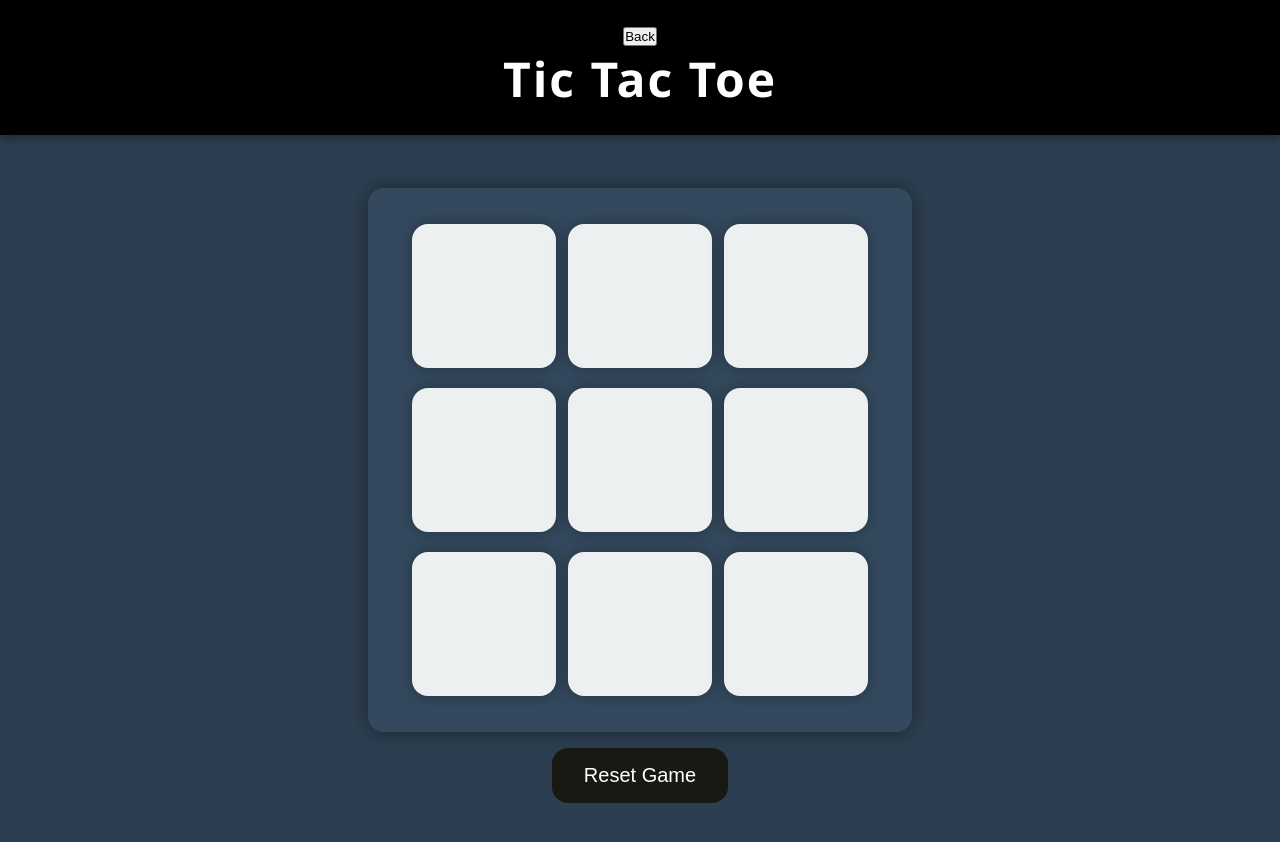
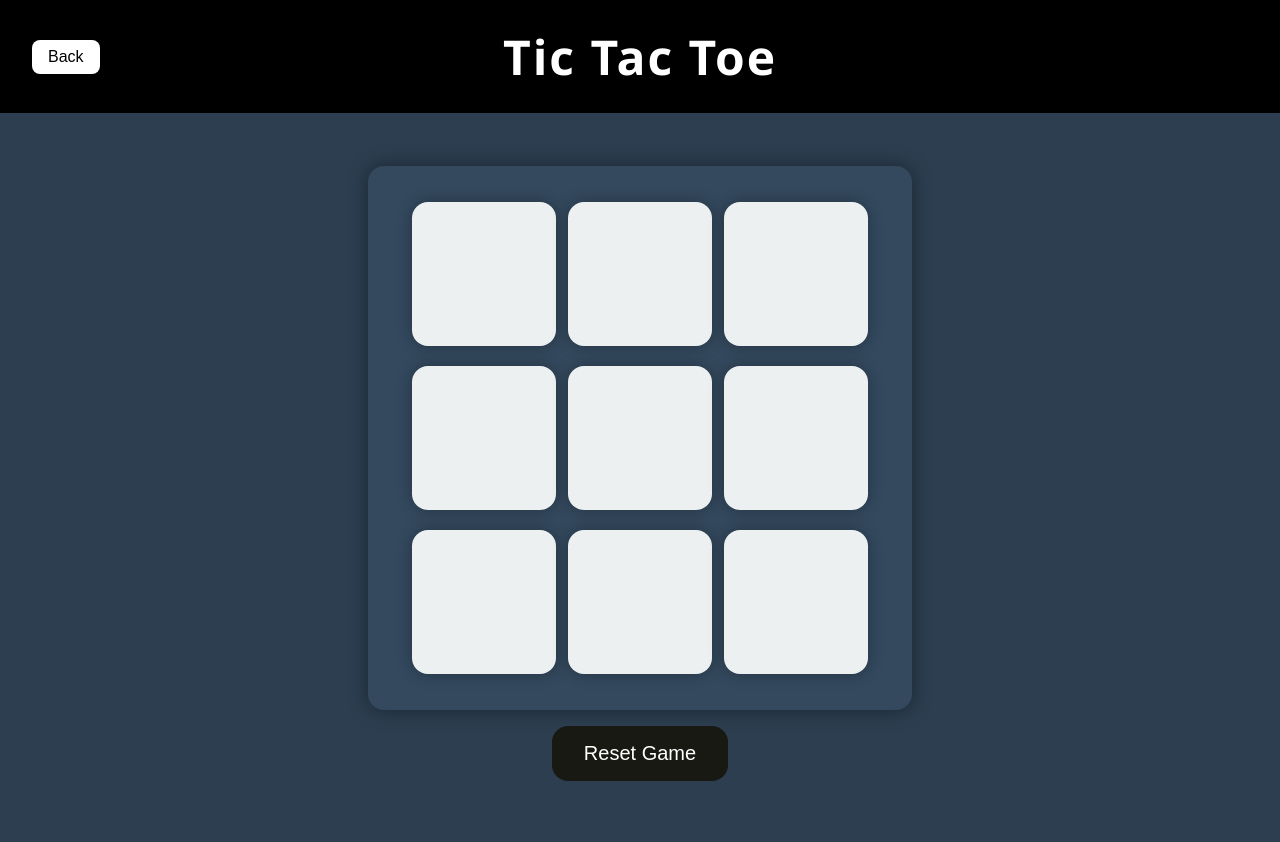
Before and after one commit to Yash6352-rs/Game-Hub, a plain HTML site: page TTT/index.html in a window 1280 px wide. Drawn offline with Linux system fonts and the light colour scheme.

Commit message:
Update style.css

```diff
--- a/TTT/style.css
+++ b/TTT/style.css
@@ -14,10 +14,13 @@
   .title-bar {
     background-color: black;
     color: white;
+    display: flex;
+    align-items: center;
     padding: 1.5rem;
-    text-align: center;
     width: 100%;
-    box-shadow: 0 4px 8px rgba(0, 0, 0, 0.3);
+    box-shadow: 0 4px 8px rgba(0, 0, 0, 0.3)
+    position: relative;
+    justify-content: center;
   }
 
   .title-bar h1 {
@@ -86,6 +89,27 @@
     transform: scale(1.05);
   }
 
+ .back-link {
+      position: absolute;
+      left: 2rem;
+    }
+
+  .backbtn {
+      padding: 0.5rem 1rem;
+      font-size: 1rem;
+      background-color: #ffffff;
+      color: #000000;
+      border: none;
+      border-radius: 0.5rem;
+      cursor: pointer;
+      transition: background-color 0.3s ease, transform 0.2s ease;
+    }
+
+    .backbtn:hover {
+      background-color: #e0e0e0;
+      transform: scale(1.05);
+    }
+
   #msg {
     color: #ffffc7;
     font-size: 5vmin;
```
